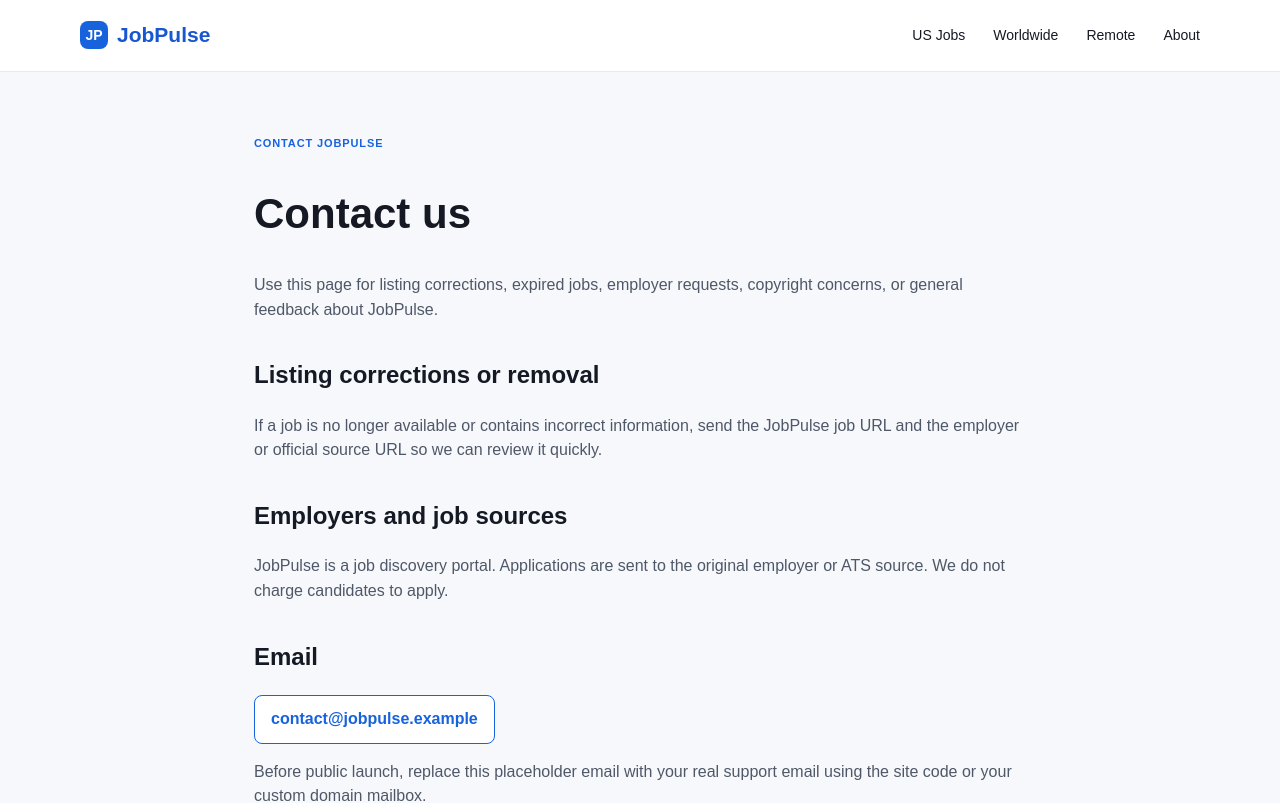
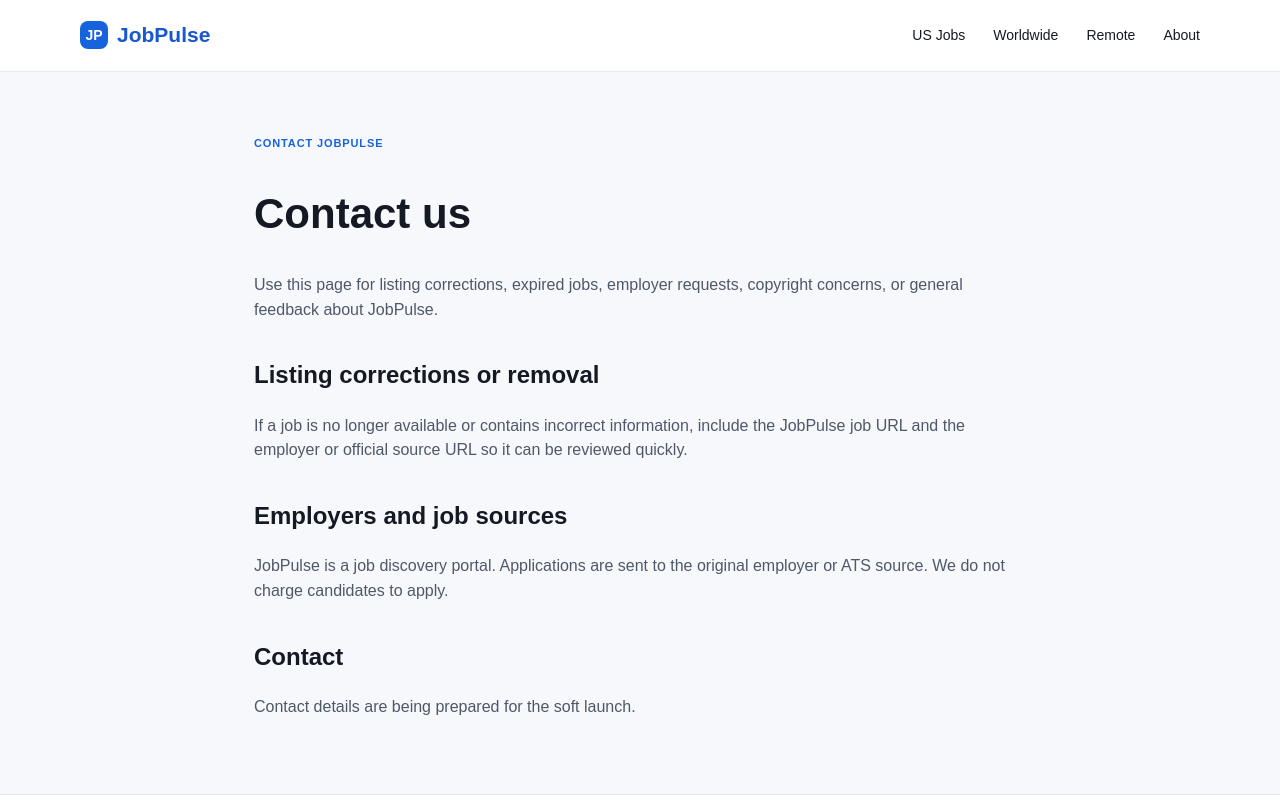
Before and after one commit to goldi-syne/job-aggregator, a Next.js app: page /contact in a window 1280 px wide. Shown: the top 803 px of the page. Built offline with nearby package versions, Linux system fonts and the light colour scheme; no server answers.

Commit message:
make contact email configurable

```diff
--- a/app/contact/page.tsx
+++ b/app/contact/page.tsx
@@ -3,16 +3,16 @@ import type { Metadata } from 'next';
 export const metadata: Metadata = { title: 'Contact', description: 'Contact JobPulse about job listings, corrections and portal feedback.' };
 
 export default function ContactPage(){
+  const email=process.env.NEXT_PUBLIC_CONTACT_EMAIL;
   return <section className="wrap contentPage">
     <span className="eyebrow">CONTACT JOBPULSE</span>
     <h1>Contact us</h1>
     <p>Use this page for listing corrections, expired jobs, employer requests, copyright concerns, or general feedback about JobPulse.</p>
     <h2>Listing corrections or removal</h2>
-    <p>If a job is no longer available or contains incorrect information, send the JobPulse job URL and the employer or official source URL so we can review it quickly.</p>
+    <p>If a job is no longer available or contains incorrect information, include the JobPulse job URL and the employer or official source URL so it can be reviewed quickly.</p>
     <h2>Employers and job sources</h2>
     <p>JobPulse is a job discovery portal. Applications are sent to the original employer or ATS source. We do not charge candidates to apply.</p>
-    <h2>Email</h2>
-    <p><a className="buttonSecondary" href="mailto:contact@jobpulse.example">contact@jobpulse.example</a></p>
-    <p className="muted">Before public launch, replace this placeholder email with your real support email using the site code or your custom domain mailbox.</p>
+    <h2>Contact</h2>
+    {email ? <p><a className="buttonSecondary" href={`mailto:${email}`}>{email}</a></p> : <p>Contact details are being prepared for the soft launch.</p>}
   </section>;
 }
```
